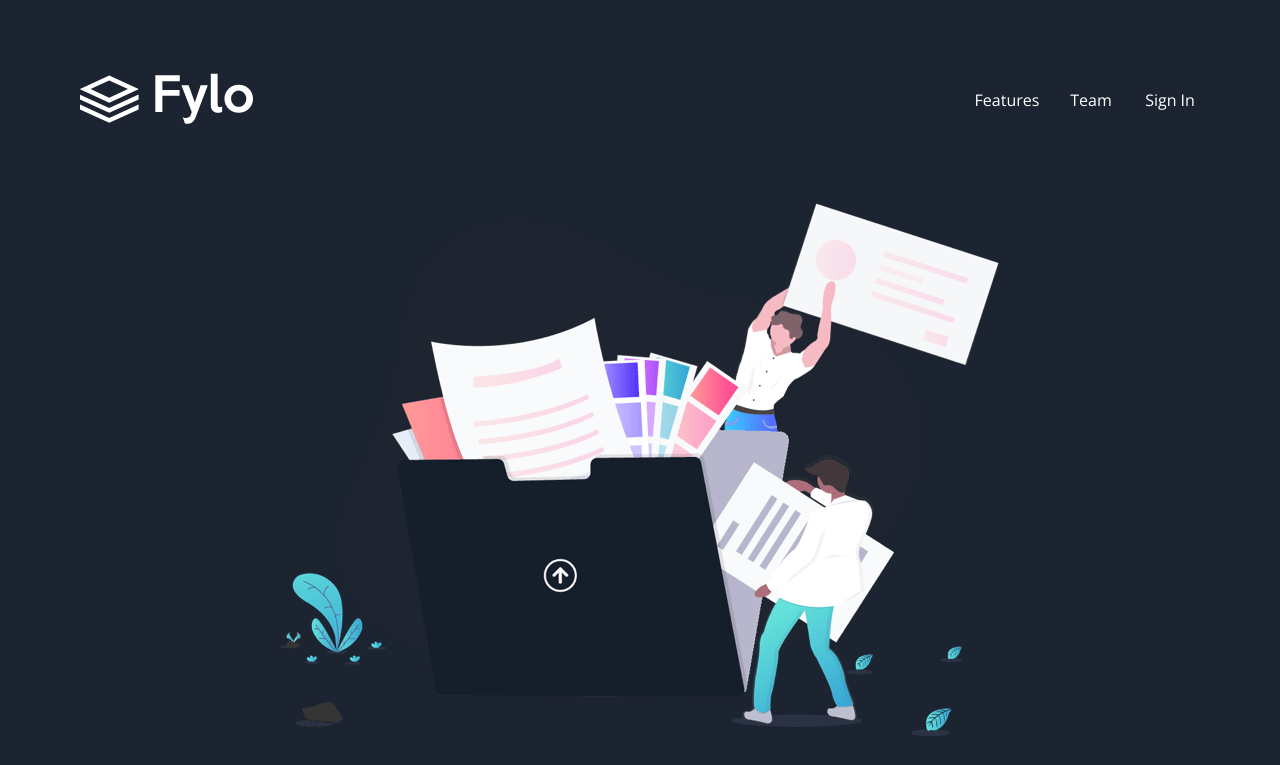
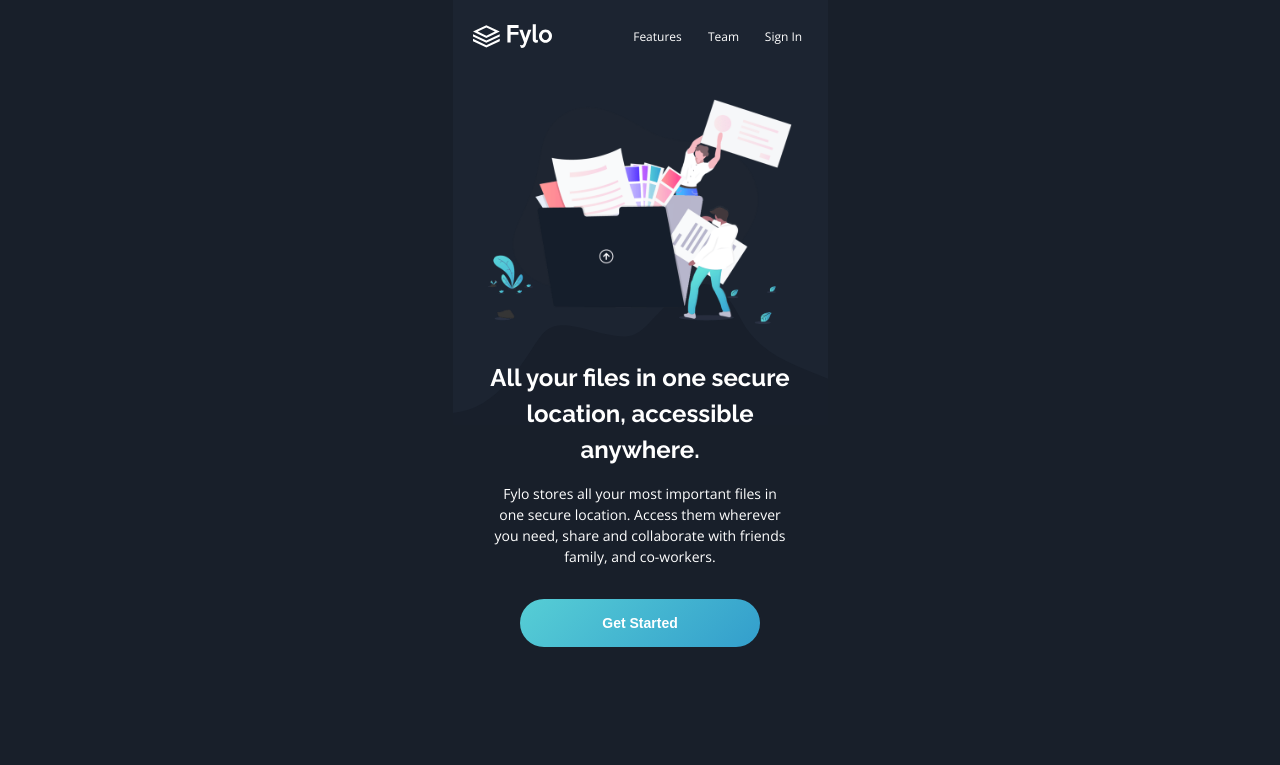
Before and after one commit to Galaxy159/Flyo, a React (Create React App) app: page / in a window 1280 px wide. Shown: the top 765 px of the page. Built offline with nearby package versions, Linux system fonts and the light colour scheme.

Commit message:
header button

```diff
--- a/src/components/Header.js
+++ b/src/components/Header.js
@@ -8,7 +8,7 @@ export default function Header() {
       <header className="header">
         <div className="header__bg-pattern">
           <picture>
-            <source media="(min-width: 1180px)" srcSet={bgDesktop} />
+            <source media="(min-width: 1360px)" srcSet={bgDesktop} />
             <img src={bg} alt="" className="header__bg-pattern--img" />
           </picture>
         </div>
--- a/src/styles/App.css
+++ b/src/styles/App.css
@@ -29,7 +29,7 @@ h1 {
   font-size: 2.4rem;
   line-height: 3.6rem;
 }
-@media (min-width: 1180px) {
+@media (min-width: 1360px) {
   h1 {
     font-size: 4rem;
     line-height: 6rem;
@@ -41,7 +41,7 @@ h2 {
   font-size: 1.8rem;
   line-height: 2.4rem;
 }
-@media (min-width: 1180px) {
+@media (min-width: 1360px) {
   h2 {
     font-size: 4rem;
     line-height: 5rem;
@@ -53,7 +53,7 @@ h3 {
   font-size: 1.8rem;
   line-height: 2.4rem;
 }
-@media (min-width: 1180px) {
+@media (min-width: 1360px) {
   h3 {
     font-size: 3.2rem;
     line-height: 4.8rem;
@@ -65,7 +65,7 @@ h4 {
   font-size: 1.8rem;
   line-height: 2.4rem;
 }
-@media (min-width: 1180px) {
+@media (min-width: 1360px) {
   h4 {
     font-size: 2rem;
     line-height: 2.3rem;
@@ -78,7 +78,7 @@ h4 {
   text-align: center;
   overflow: hidden;
 }
-@media (min-width: 1180px) {
+@media (min-width: 1360px) {
   .container {
     max-width: 144rem;
   }
@@ -107,7 +107,7 @@ h4 {
   padding: 2.4rem 2.4rem 4.8rem 2rem;
   background-color: #1c2431;
 }
-@media (min-width: 1180px) {
+@media (min-width: 1360px) {
   .topbar {
     padding: 7.3rem 8rem 7.5rem;
   }
@@ -115,7 +115,7 @@ h4 {
 .topbar__logo--img {
   height: 2.356rem;
 }
-@media (min-width: 1180px) {
+@media (min-width: 1360px) {
   .topbar__logo--img {
     height: 5.1rem;
   }
@@ -125,7 +125,7 @@ h4 {
   grid-template-columns: 5.2rem 3.2rem 4rem;
   gap: 2.4rem;
 }
-@media (min-width: 1180px) {
+@media (min-width: 1360px) {
   .topbar__nav {
     grid-template-columns: 7rem 5rem 6rem;
   }
@@ -140,7 +140,7 @@ h4 {
   line-height: 1.4rem;
   font-weight: 400;
 }
-@media (min-width: 1180px) {
+@media (min-width: 1360px) {
   .topbar__nav--link {
     font-size: 1.6rem;
     line-height: 1.9rem;
@@ -158,7 +158,7 @@ h4 {
   margin-bottom: 12rem;
   position: relative;
 }
-@media (min-width: 1180px) {
+@media (min-width: 1360px) {
   .header {
     background: #1c2431;
     margin-bottom: 0;
@@ -169,7 +169,7 @@ h4 {
   position: absolute;
   top: 18.5rem;
 }
-@media (min-width: 1180px) {
+@media (min-width: 1360px) {
   .header__bg-pattern {
     top: 62.5rem;
   }
@@ -181,7 +181,7 @@ h4 {
 .header__hero--img {
   height: 22.5rem;
 }
-@media (min-width: 1180px) {
+@media (min-width: 1360px) {
   .header__hero--img {
     height: 53.4rem;
   }
@@ -191,7 +191,7 @@ h4 {
   margin: 0 auto 1.5rem;
   position: relative;
 }
-@media (min-width: 1180px) {
+@media (min-width: 1360px) {
   .header__headline {
     margin-bottom: 3.2rem;
     max-width: 73.4rem;
@@ -205,7 +205,7 @@ h4 {
   max-width: 29.6rem;
   margin: 0 auto 3.2rem;
 }
-@media (min-width: 1180px) {
+@media (min-width: 1360px) {
   .header__text {
     font-size: 2rem;
     line-height: 3rem;
@@ -213,13 +213,14 @@ h4 {
   }
 }
 .header__btn {
-  max-width: 24rem;
+  position: relative;
+  width: 24rem;
   height: 4.8rem;
 }
-@media (min-width: 1180px) {
+@media (min-width: 1360px) {
   .header__btn {
     height: 5.6rem;
-    max-width: 28rem;
+    width: 28rem;
   }
 }
 
@@ -230,7 +231,7 @@ h4 {
   max-width: 32rem;
   margin: 0 auto 16rem;
 }
-@media (min-width: 1180px) {
+@media (min-width: 1360px) {
   .features {
     max-width: 88rem;
     grid-template-columns: 1fr 1fr;
@@ -260,7 +261,7 @@ h4 {
   max-width: 32rem;
   margin: 0 auto 16rem;
 }
-@media (min-width: 1180px) {
+@media (min-width: 1360px) {
   .content {
     display: grid;
     grid-template-columns: -webkit-min-content minmax(-webkit-min-content, 56.3rem);
@@ -279,7 +280,7 @@ h4 {
 .content__hero--img {
   height: 23rem;
 }
-@media (min-width: 1180px) {
+@media (min-width: 1360px) {
   .content__hero--img {
     height: 46.363rem;
   }
@@ -289,7 +290,7 @@ h4 {
   gap: 1.6rem;
   text-align: left;
 }
-@media (min-width: 1180px) {
+@media (min-width: 1360px) {
   .content__content {
     grid-template-rows: repeat(4, -webkit-min-content);
     grid-template-rows: repeat(4, min-content);
@@ -336,7 +337,7 @@ h4 {
 .testimonials {
   margin-bottom: -1.7rem;
 }
-@media (min-width: 1180px) {
+@media (min-width: 1360px) {
   .testimonials {
     margin-bottom: 4.2rem;
   }
@@ -344,7 +345,7 @@ h4 {
 .testimonials__quotation {
   transform: translate(-12.2rem, 0.6rem);
 }
-@media (min-width: 1180px) {
+@media (min-width: 1360px) {
   .testimonials__quotation {
     transform: translate(-56.7rem, 1.3rem);
   }
@@ -352,7 +353,7 @@ h4 {
 .testimonials__quotation--img {
   height: 2rem;
 }
-@media (min-width: 1180px) {
+@media (min-width: 1360px) {
   .testimonials__quotation--img {
     height: 5rem;
   }
@@ -363,7 +364,7 @@ h4 {
   display: grid;
   row-gap: 2.4rem;
 }
-@media (min-width: 1180px) {
+@media (min-width: 1360px) {
   .testimonials__content {
     display: grid;
     grid-template-columns: repeat(3, 1fr);
@@ -379,7 +380,7 @@ h4 {
   padding: 2.4rem 2rem 2.1rem;
   border-radius: 0.4rem;
 }
-@media (min-width: 1180px) {
+@media (min-width: 1360px) {
   .testimonials__item {
     max-width: 36rem;
     padding: 4rem 2.47rem 2.6rem 2.6rem;
@@ -391,7 +392,7 @@ h4 {
   line-height: 1.8rem;
   margin-bottom: 1.7rem;
 }
-@media (min-width: 1180px) {
+@media (min-width: 1360px) {
   .testimonials__item--text {
     font-size: 1.4rem;
     line-height: 2.1rem;
@@ -436,7 +437,7 @@ h4 {
   background-color: #1c2431;
   transform: translateY(42%);
 }
-@media (min-width: 1180px) {
+@media (min-width: 1360px) {
   .cta {
     max-width: 86.3rem;
     padding: 4.2rem 7.7rem 2rem;
@@ -454,7 +455,7 @@ h4 {
   line-height: 2.1rem;
   margin-bottom: 3.2rem;
 }
-@media (min-width: 1180px) {
+@media (min-width: 1360px) {
   .cta__text {
     max-width: 67.3rem;
   }
@@ -462,7 +463,7 @@ h4 {
 .cta__submit {
   display: grid;
 }
-@media (min-width: 1180px) {
+@media (min-width: 1360px) {
   .cta__submit {
     grid-template-columns: 48rem 20rem;
     -moz-column-gap: 2.9rem;
@@ -477,7 +478,7 @@ h4 {
   border-radius: 2.4rem;
   margin-bottom: 0.5rem;
 }
-@media (min-width: 1180px) {
+@media (min-width: 1360px) {
   .cta__submit--input {
     max-width: 48rem;
   }
@@ -489,7 +490,7 @@ h4 {
   height: 4.8rem;
   max-width: 28rem;
 }
-@media (min-width: 1180px) {
+@media (min-width: 1360px) {
   .cta__submit--btn {
     grid-column: 2/3;
     grid-row: 1/2;
@@ -518,7 +519,7 @@ h4 {
   padding-top: 26rem;
   text-align: left;
 }
-@media (min-width: 1180px) {
+@media (min-width: 1360px) {
   .footer {
     padding: 16.9rem 8rem 5.3rem 12rem;
   }
@@ -527,7 +528,7 @@ h4 {
   padding-left: 1.1rem;
   margin-bottom: 3.6rem;
 }
-@media (min-width: 1180px) {
+@media (min-width: 1360px) {
   .footer__logo {
     margin-bottom: 5.3rem;
     padding: 0;
@@ -536,7 +537,7 @@ h4 {
 .footer__logo--img {
   height: 3.1rem;
 }
-@media (min-width: 1180px) {
+@media (min-width: 1360px) {
   .footer__content {
     display: grid;
     grid-template-columns: repeat(3, -webkit-max-content);
@@ -548,7 +549,7 @@ h4 {
   margin-bottom: 5.9rem;
   row-gap: 1.6rem;
 }
-@media (min-width: 1180px) {
+@media (min-width: 1360px) {
   .footer__contact {
     grid-template-columns: repeat(2, -webkit-max-content);
     grid-template-columns: repeat(2, max-content);
@@ -565,7 +566,7 @@ h4 {
   grid-template-columns: min-content minmax(min-content, max-content);
   gap: 2.763rem;
 }
-@media (min-width: 1180px) {
+@media (min-width: 1360px) {
   .footer__contact--location {
     grid-row: 1/3;
   }
@@ -579,7 +580,7 @@ h4 {
   font-size: 1.6rem;
   line-height: 2.4rem;
 }
-@media (min-width: 1180px) {
+@media (min-width: 1360px) {
   .footer__contact--location-info {
     max-width: 33.9rem;
   }
@@ -612,7 +613,7 @@ h4 {
   line-height: 2.2rem;
   margin-bottom: 5.6rem;
 }
-@media (min-width: 1180px) {
+@media (min-width: 1360px) {
   .footer__nav {
     display: grid;
     grid-template-columns: 8rem 9rem;
@@ -670,7 +671,7 @@ h4 {
   font-size: 11px;
   text-align: center;
 }
-@media (min-width: 1180px) {
+@media (min-width: 1360px) {
   .attribution {
     max-width: 144rem;
   }
--- a/src/styles/scss/_base.scss
+++ b/src/styles/scss/_base.scss
@@ -17,7 +17,7 @@ $color-btn-gradient: linear-gradient(
 // Media
 @mixin respond($breakpoint) {
   @if $breakpoint == desktop {
-    @media (min-width: 1180px) {
+    @media (min-width: 1360px) {
       @content;
     }
   }
--- a/src/styles/scss/_header.scss
+++ b/src/styles/scss/_header.scss
@@ -58,11 +58,12 @@
     }
   }
   &__btn {
-    max-width: 24rem;
+    position: relative;
+    width: 24rem;
     height: 4.8rem;
     @include respond(desktop) {
       height: 5.6rem;
-      max-width: 28rem;
+      width: 28rem;
     }
   }
 }
```
Also changed, not shown: 1 other file (tests, documents, lock files or other folders).
